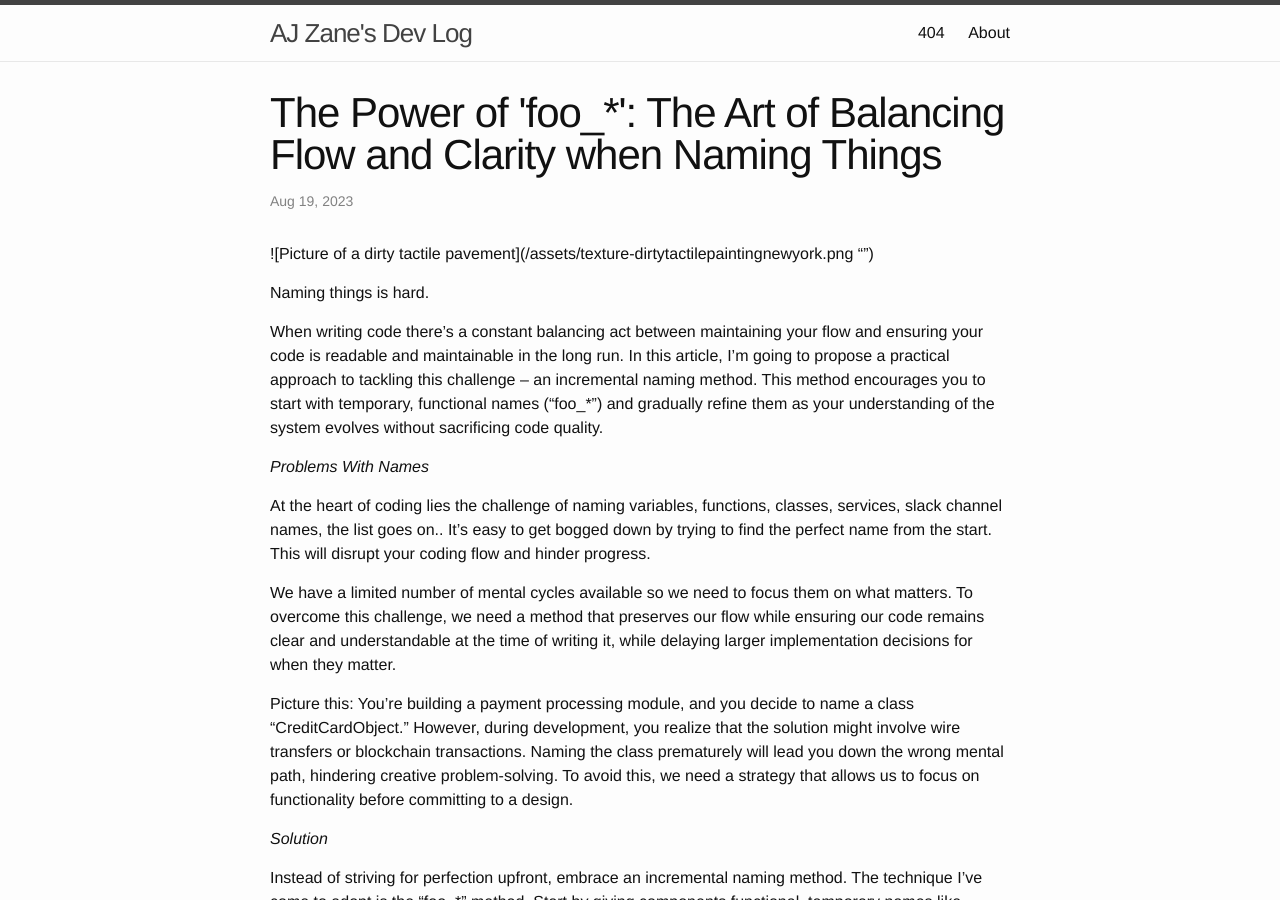
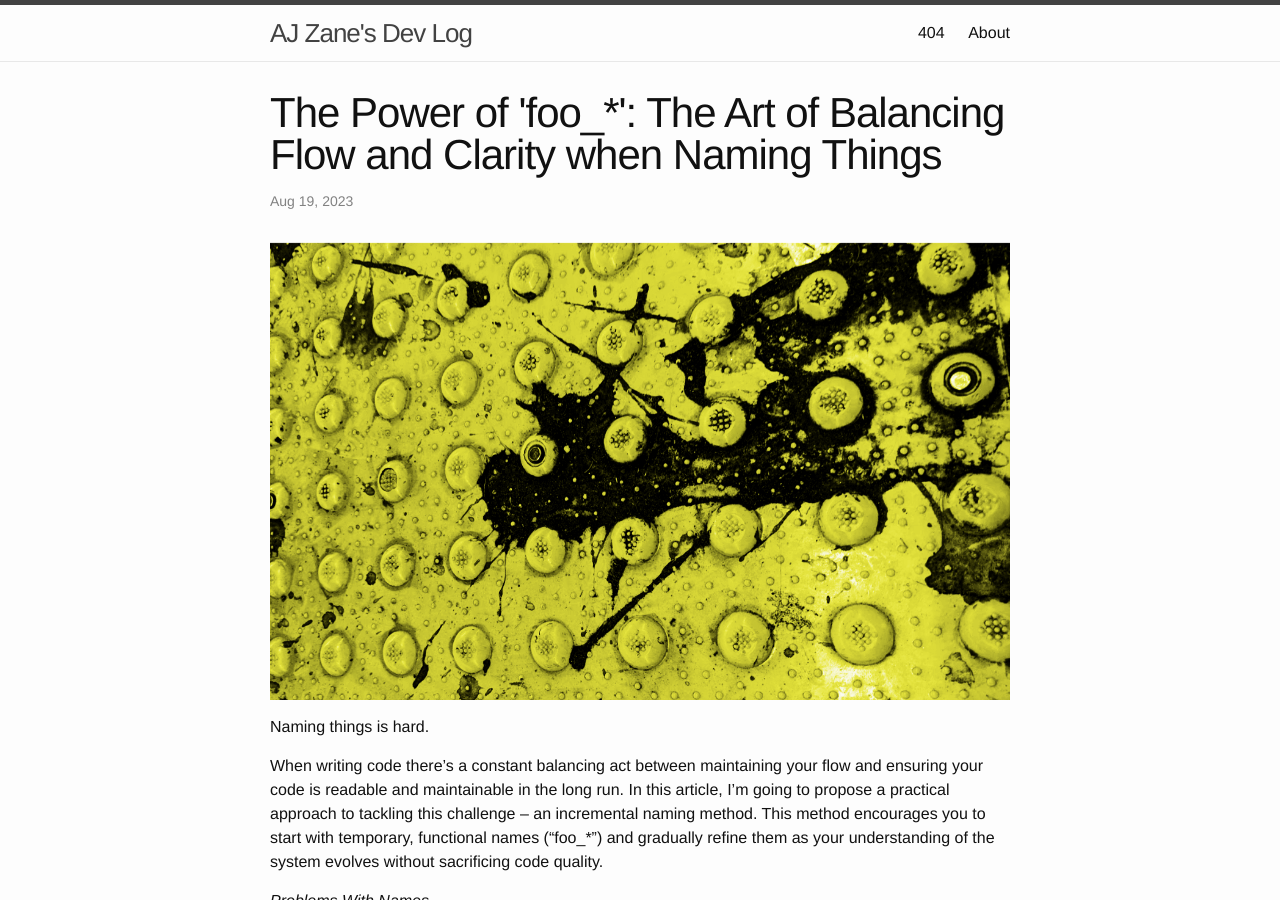
Before and after one commit to azanebrain/azanebrain.github.io, a Jekyll site: the page built from _posts/2023-08-19-naming-things-is-hard.markdown, in a window 1280 px wide and 900 px high. Built offline with Jekyll 4.4.1, drawn with Linux system fonts in a browser that asks for light colours.

Commit message:
Update 2023-08-19-naming-things-is-hard.markdown
Fixes image

```diff
--- a/_posts/2023-08-19-naming-things-is-hard.markdown
+++ b/_posts/2023-08-19-naming-things-is-hard.markdown
@@ -6,7 +6,7 @@ categories: "Coding Tips"
 tags: ["code", "code-techniques", "patterns-and-practices"]
 ---
 
-![Picture of a dirty tactile pavement](/assets/texture-dirtytactilepaintingnewyork.png "")
+![Picture of a dirty tactile pavement](/assets/texture-dirtytactilepaintingnewyork.png)
 
 Naming things is hard.
 
```
